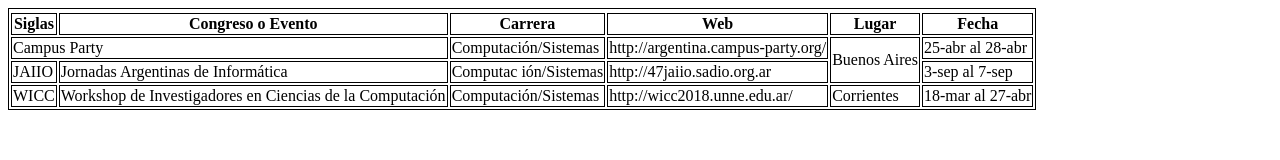
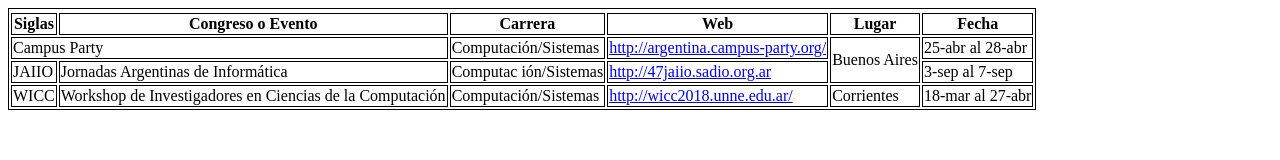
Before and after one commit to UCC-LabCompu2/ejercicios2024-danteferrer, a plain HTML site: page Ejercicios-HTML/ej_tablas.html in a window 1280 px wide. Drawn offline with Linux system fonts and the light colour scheme.

Commit message:
termine el ejercicio

```diff
--- a/Ejercicios-HTML/ej_tablas.html
+++ b/Ejercicios-HTML/ej_tablas.html
@@ -15,6 +15,7 @@
 <!--Elimine las siglas CPAR, y 'Campus Party' debe ocupar 2 celdas-->
 <!--Como campus party y Jaiio comparten el mismo lugar, unifique las celdas que contienen 'Buenos Aires'-->
 <body>
+<!-- hello world-->
 <table>
     <thead>
     <tr></tr>
@@ -35,7 +36,7 @@
 
         <td colspan="2">Campus Party</td>
         <td>Computación/Sistemas</td>
-        <td>http://argentina.campus-party.org/</td>
+        <td><a href="http://argentina.campus-party.org/">http://argentina.campus-party.org/</a></td>
         <td rowspan="2">Buenos Aires</td>
         <td>25-abr al 28-abr</td>
     </tr>
@@ -43,14 +44,14 @@
         <td>JAIIO</td>
         <td>Jornadas Argentinas de Informática</td>
         <td>Computac ión/Sistemas</td>
-        <td>http://47jaiio.sadio.org.ar</td>
+        <td><a href="http://47jaiio.sadio.org.ar">http://47jaiio.sadio.org.ar</a></td>
         <td>3-sep al 7-sep</td>
     </tr>
     <tr>
         <td>WICC</td>
         <td>Workshop de Investigadores en Ciencias de la Computación</td>
         <td>Computación/Sistemas</td>
-        <td>http://wicc2018.unne.edu.ar/</td>
+        <td><a href="http://wicc2018.unne.edu.ar/">http://wicc2018.unne.edu.ar/</a></td>
         <td>Corrientes</td>
         <td>18-mar al 27-abr</td>
     </tr>
```
